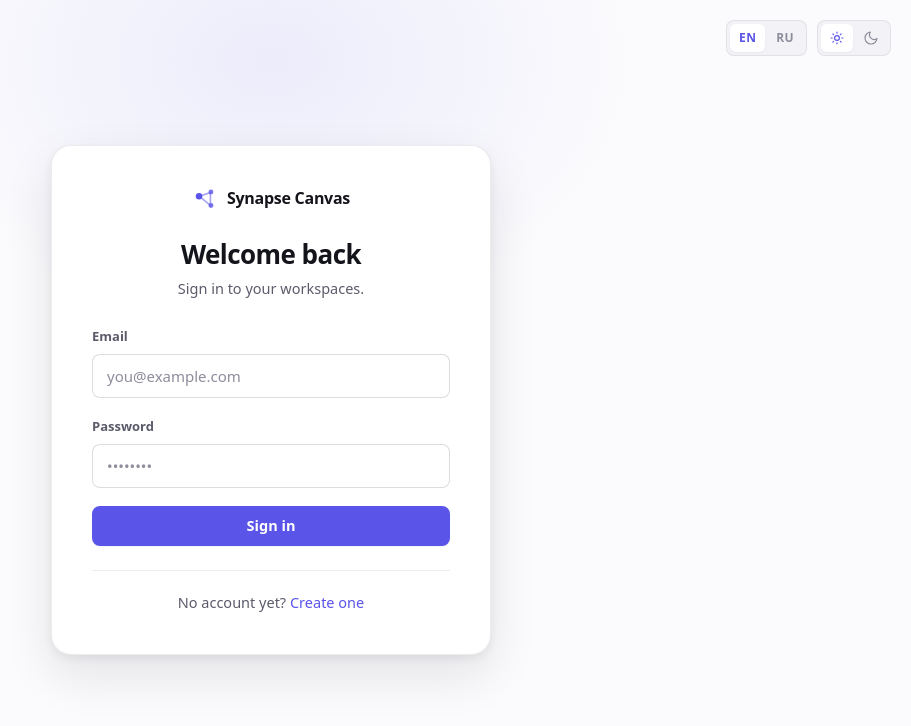
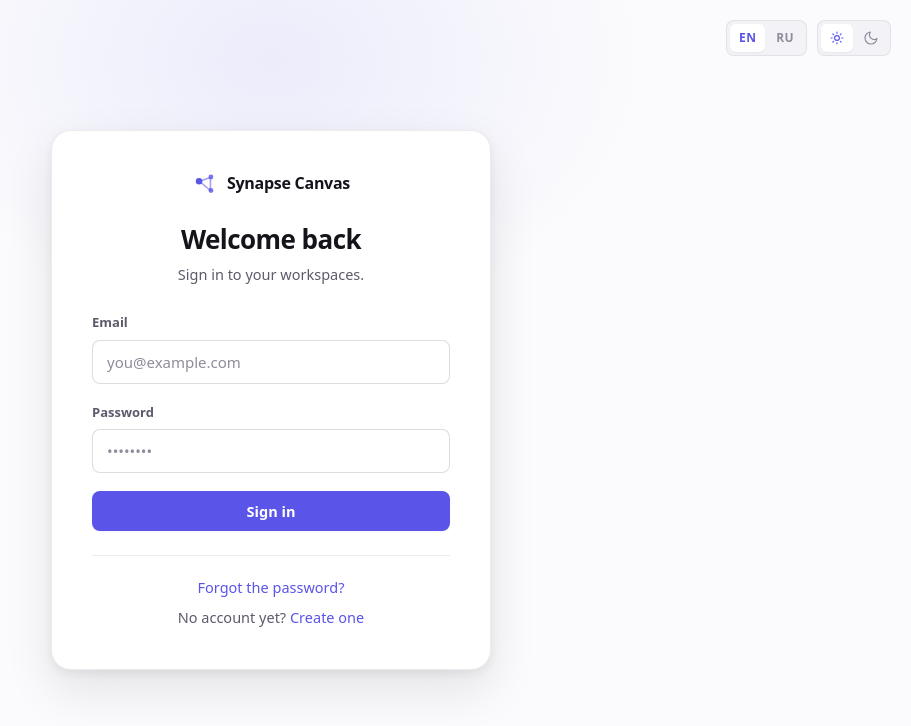
Before and after one commit to mesrop2008/Synapse-Canvas, a React (Vite) app in the folder web/: page /login in a window 1280 px wide. Shown: the top 726 px of the page, without its empty margins (369-1280 px from the left). Built offline with nearby package versions, Linux system fonts and the light colour scheme; no server answers.

Commit message:
Link "Forgot the password?" from the login page
It sits above "No account yet? Create one" and carries any typed address
to the first step, in router state rather than the URL.

```diff
--- a/web/src/pages/LoginPage.tsx
+++ b/web/src/pages/LoginPage.tsx
@@ -12,6 +12,7 @@ import { useAuth } from '../hooks/useAuth';
 import { useField, validateAll } from '../hooks/useField';
 import { useI18n } from '../hooks/useI18n';
 import { checkEmail, checkRequired } from '../validation';
+import type { ForgotPasswordState } from './ForgotPasswordPage';
 import type { VerifyEmailState } from './VerifyEmailPage';
 
 export function LoginPage() {
@@ -126,9 +127,19 @@ export function LoginPage() {
           {submitting ? t('login.submitting') : t('login.submit')}
         </button>
 
-        <p className="auth-foot">
-          {t('login.noAccount')} <Link to="/register">{t('login.createOne')}</Link>
-        </p>
+        <div className="auth-foot">
+          <p>
+            <Link
+              to="/forgot-password"
+              state={{ email: email.value.trim() } satisfies ForgotPasswordState}
+            >
+              {t('login.forgotPassword')}
+            </Link>
+          </p>
+          <p>
+            {t('login.noAccount')} <Link to="/register">{t('login.createOne')}</Link>
+          </p>
+        </div>
       </form>
     </main>
   );
```
